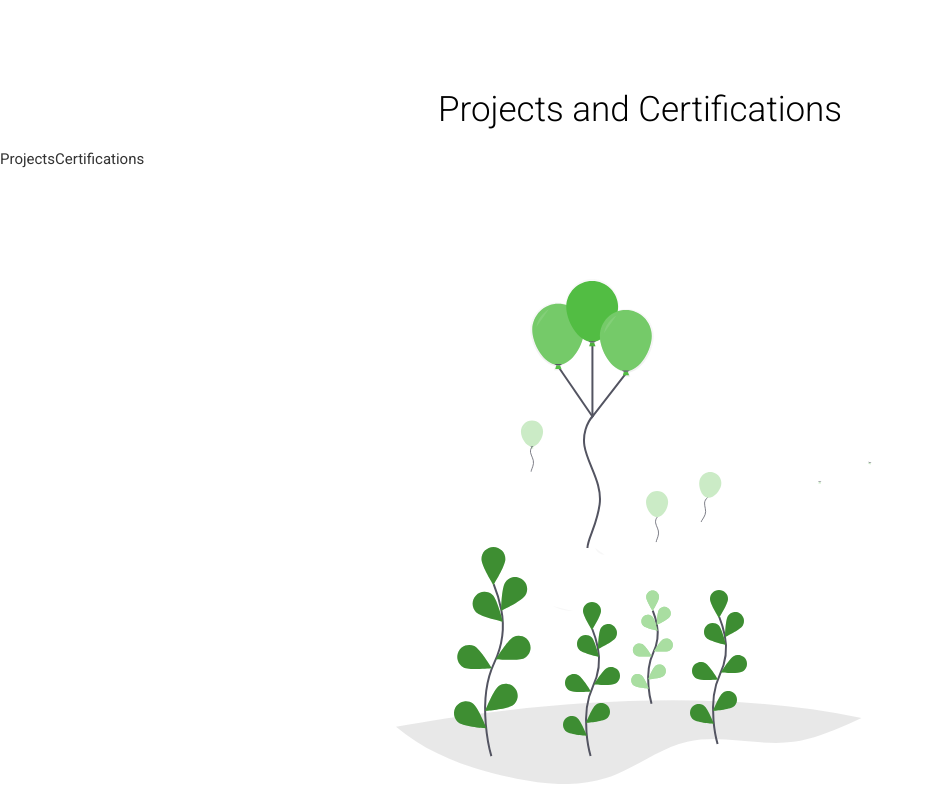
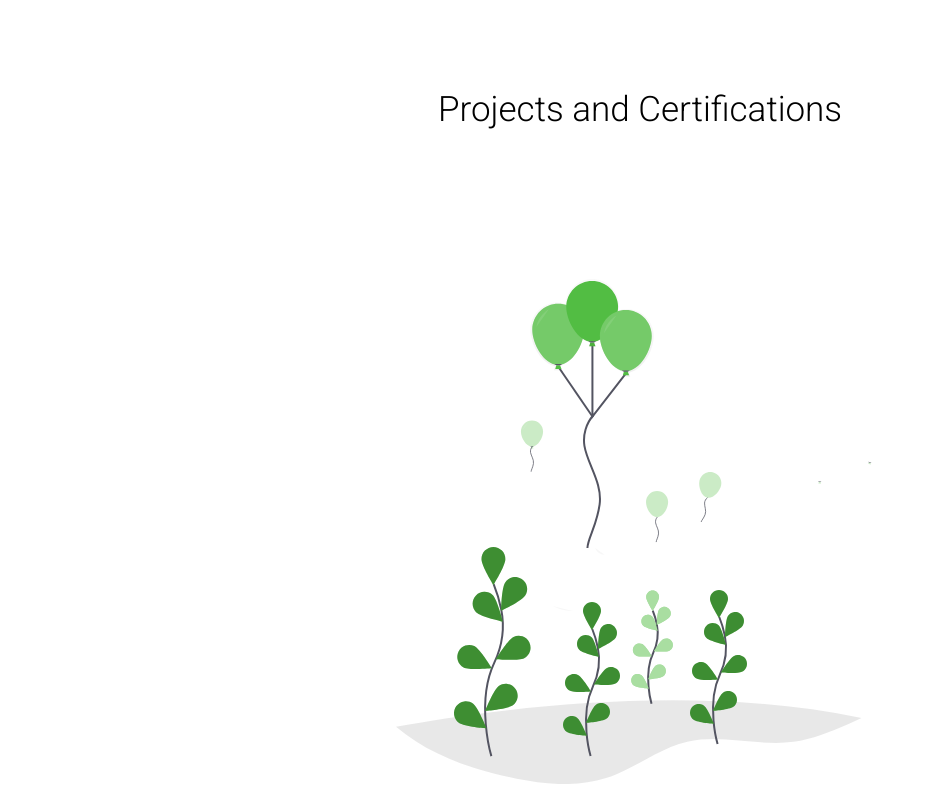
Before and after one commit to alokkr016/alokkr016-alokkr16.github.io, a React (Create React App) app: page / in a window 1280 px wide. Shown: the part 1771-2571 px from the top of the page, without its empty margins (0-933 px from the left). Built offline with nearby package versions, Linux system fonts and the light colour scheme.

Commit message:
Projects

```diff
--- a/src/components/Projects/index.js
+++ b/src/components/Projects/index.js
@@ -9,10 +9,10 @@ const index = () => {
       <div className="heading">Projects and Certifications</div>
       <div className="content">
         <div className="left-section">
-          Projects
+
         </div>
         <div className="right-section">
-          Certifications
+
         </div>
       </div>
       <Ballons />
```
Also changed, not shown: 2 other files (tests, documents, lock files or other folders).
